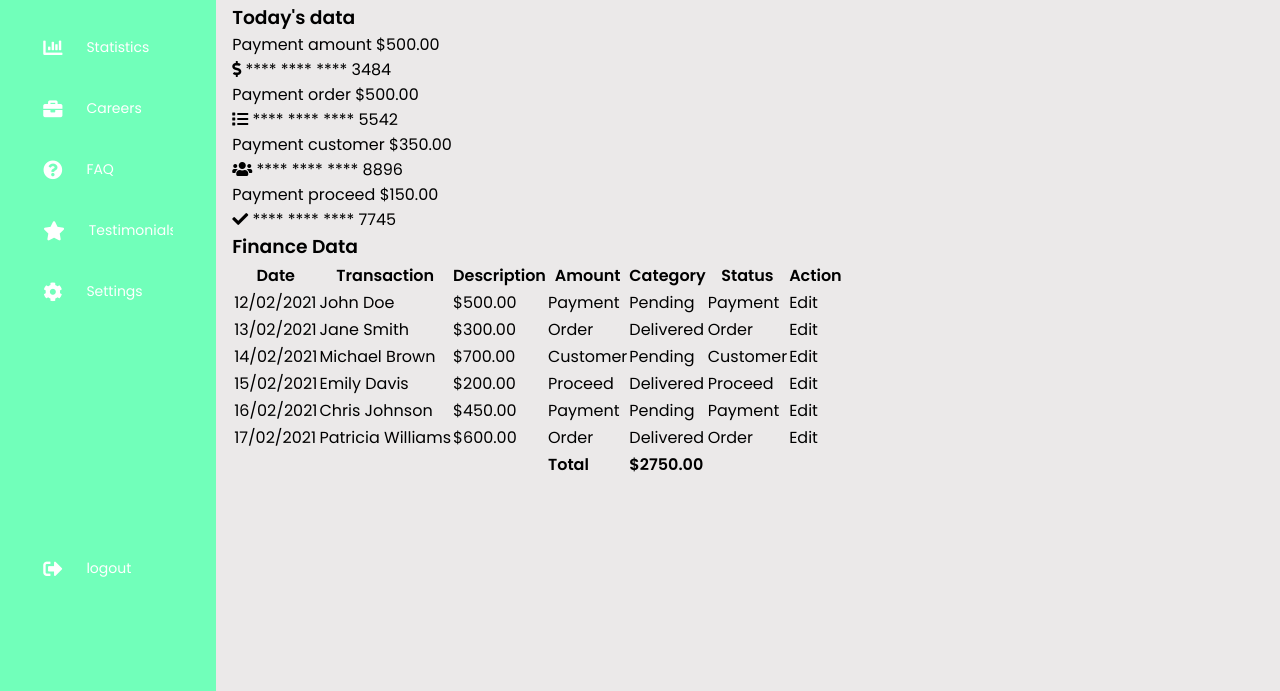
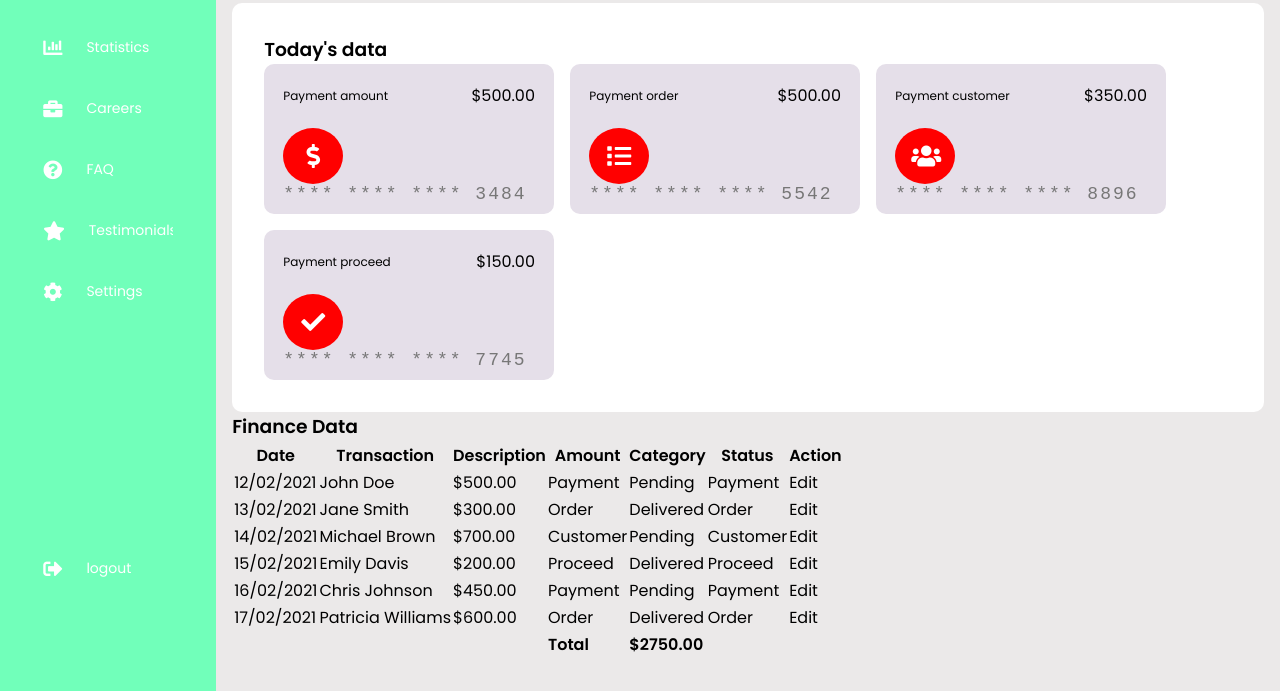
Before and after one commit to Ditteruu/Dashboard, a plain HTML site: page index.html in a window 1280 px wide. Shown: the part 109-800 px from the top of the page. Drawn offline with Linux system fonts and the light colour scheme.

Commit message:
Tarjetas de contenido

```diff
--- a/styles.css
+++ b/styles.css
@@ -138,3 +138,77 @@ body {
 .search--box i:hover {
     transform: scale(1.2);
 }
+.card--container {
+    background: #fff;
+    padding: 2rem;
+    border-radius: 10px;
+}
+
+.card--wrapper {
+    display: flex;
+    flex-wrap: wrap;
+    gap: 1rem;
+}
+
+.main--tittle {
+    color: rgba(113, 99, 186, 255);
+    padding-bottom: 1rem;
+    font-size: 15px;
+}
+
+.payment--card {
+    background: rgb(229, 223, 233);
+    border-radius: 10px;
+    padding: 1.2rem;
+    width: 290px;
+    height: 150px;
+    display: flex;
+    flex-direction: column;
+    justify-content: space-between;
+    transition: all 0.5s ease-in-out;
+}
+
+.payment--card:hover {
+    transform: translate(-5px);
+}
+
+.card--header {
+    display: flex;
+    justify-content: space-between;
+    align-items: center;
+    margin-bottom: 20px;
+}
+
+.amount {
+    display: flex;
+    flex-direction: column;
+}
+
+.title {
+    font-size: 12px;
+    font-weight: 200;
+}
+
+.amount--value {
+    font-size: 24px;
+    font-family: "Courier New", Courier, monospace;
+    font-weight: 600;
+}
+
+.icon {
+    color: white;
+    padding: 1rem;
+    height: 60px;
+    width: 60px;
+    text-align: center;
+    border-radius: 50%;
+    font-size: 1.5rem;
+    background: red;
+}
+
+.card-detail {
+    font-size: 18px;
+    color: #777777;
+    letter-spacing: 2px;
+    font-family: 'Courier New', Courier, monospace;
+}
```
